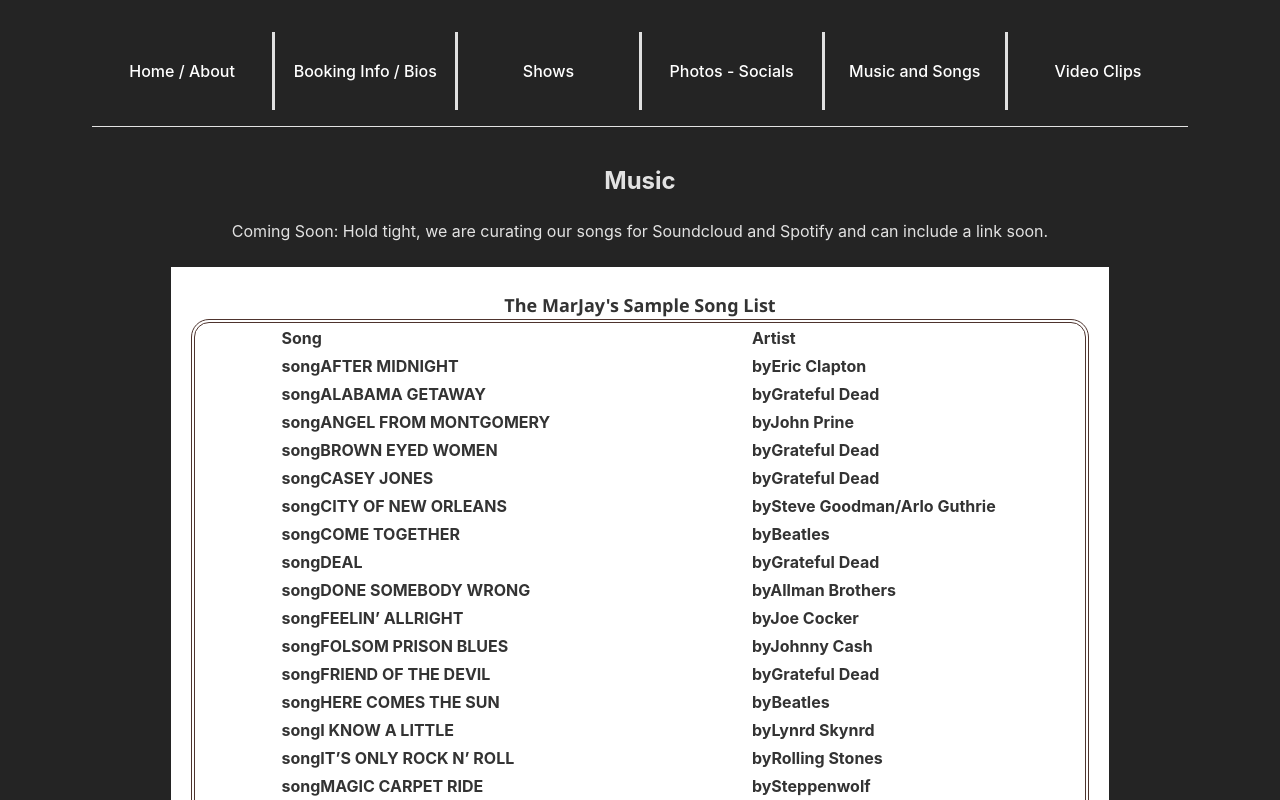
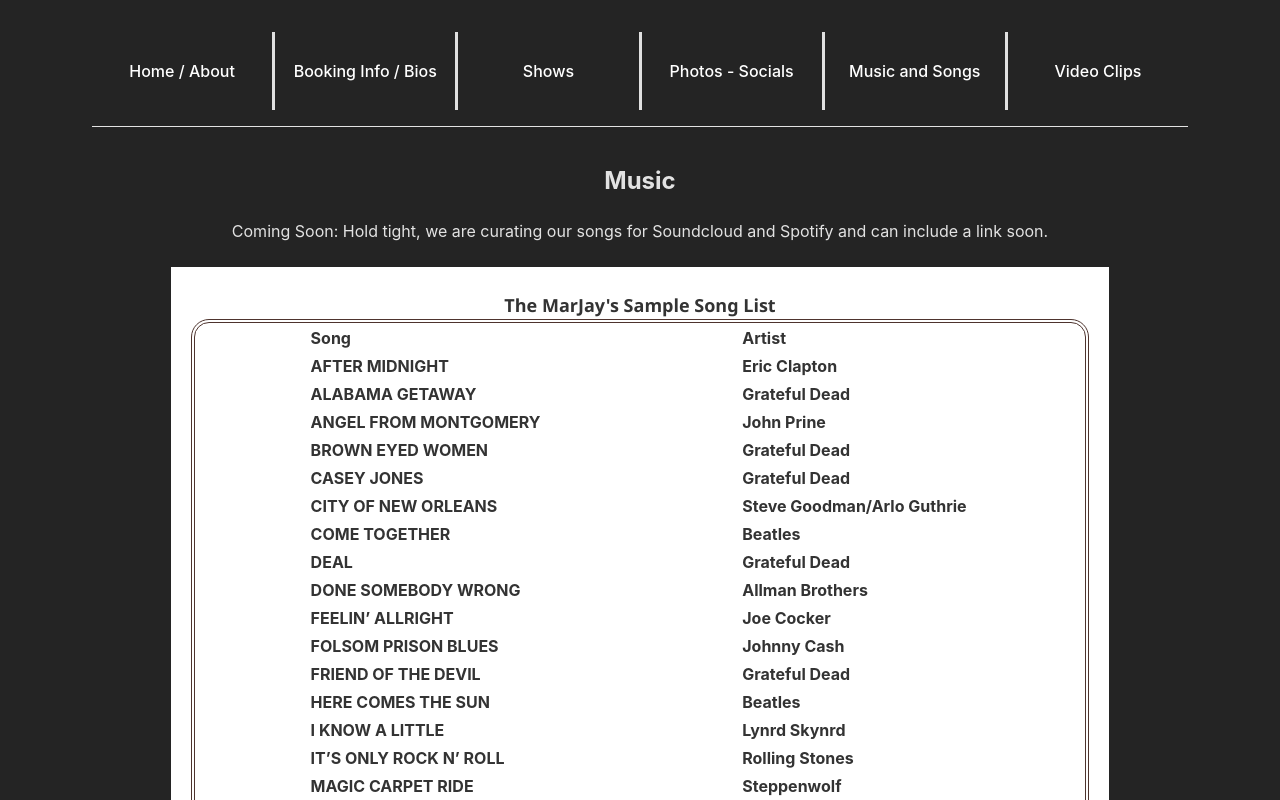
Before and after one commit to cloudappsdev/marjays-repo, a React (Vite) app: page /music in a window 1280 px wide. Shown: the top 800 px of the page. Built offline with nearby package versions, Linux system fonts and the light colour scheme.

Commit message:
fix tables to use k,v

```diff
--- a/src/components/Shows.tsx
+++ b/src/components/Shows.tsx
@@ -78,8 +78,8 @@
           {showHistoryDat.map((row, index) => {
             return (
               <tr key={index}>
-                {Object.entries(row).map((v, ndx: number) => {
-                  return <td key={ndx}>{v}</td>;
+                {Object.entries(row).map(([k, v], ndx: number) => {
+                  return <td key={ndx + k}>{v}</td>;
                 })}
               </tr>
             );
--- a/src/components/Tablez.tsx
+++ b/src/components/Tablez.tsx
@@ -22,8 +22,12 @@
         {tbodyData.map((row, index) => {
           return (
             <tr key={index}>
-              {Object.entries(row).map((v, ndx: number) => {
-                return <td key={ndx}>{v}</td>;
+              {Object.entries(row).map(([k, v], ndx: number) => {
+                return (
+                  <td key={ndx} data-k={k}>
+                    {v}
+                  </td>
+                );
               })}
             </tr>
           );
```
